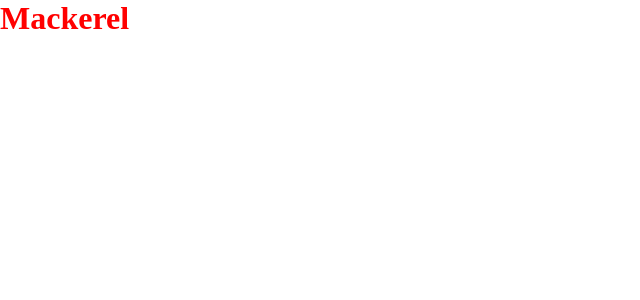
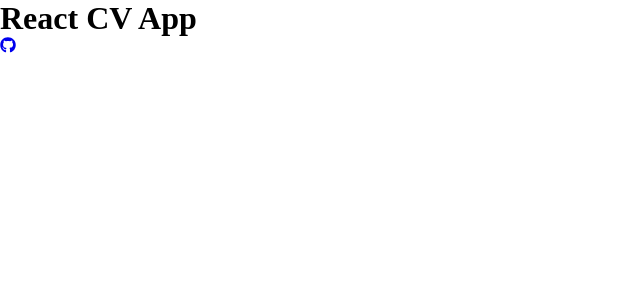
Before and after one commit to JLoweDev/react-cv, a React (Create React App) app: page / in a window 1280 px wide. Shown: the top 300 px of the page, without its empty margins (0-640 px from the left). Built offline with nearby package versions, Linux system fonts and the light colour scheme.

Commit message:
Header complete for now

```diff
--- a/package.json
+++ b/package.json
@@ -8,6 +8,7 @@
     "@testing-library/user-event": "^12.6.2",
     "react": "^17.0.1",
     "react-dom": "^17.0.1",
+    "react-icons": "^4.1.0",
     "react-scripts": "4.0.1",
     "web-vitals": "^0.2.4"
   },
--- a/src/App.js
+++ b/src/App.js
@@ -5,7 +5,7 @@ import Footer from './components/Footer'
 function App() {
   return (
     <div>
-      <Header title='Mackerel'/>
+      <Header title='React CV App' github='https://github.com/JLoweDev/react-cv'/>
     </div>
   )
 }
--- a/src/components/header.js
+++ b/src/components/header.js
@@ -1,7 +1,10 @@
-const Header = ({ title }) => {
+import { FaGithub } from 'react-icons/fa'
+
+const Header = ({ title, github }) => {
     return (
         <header className='header'>
             <h1>{title}</h1>
+            <a href={github}><FaGithub /></a>
         </header>
     )
 }
--- a/src/style.css
+++ b/src/style.css
@@ -3,7 +3,3 @@
   padding: 0;
   box-sizing: border-box;
 }
-
-h1 {
-  color: red;
-}
```
Also changed, not shown: 2 other files (tests, documents, lock files or other folders).
